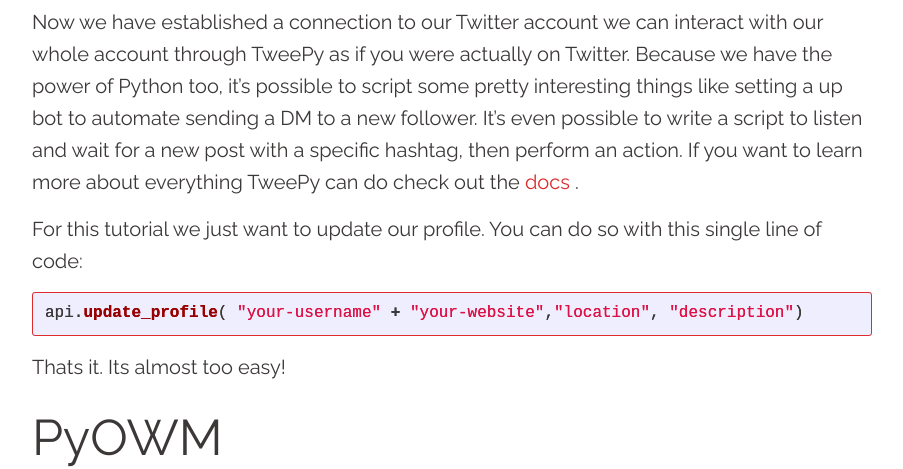
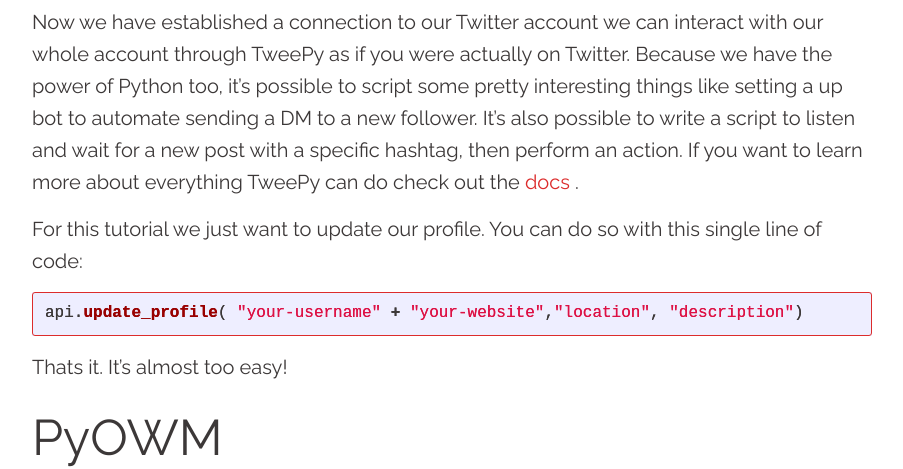
Before and after one commit to chiubaca/chiubaca.github.io, a Jekyll site: the page built from _posts/2017-01-24-lightning-tutorial-twitter-emoji-weather-forecast.md, in a window 1280 px wide and 900 px high, scrolled down 1628 px. Shown: the part 250-719 px from the top of the window, without its empty margins (188-1091 px from the left). Built offline with Jekyll 4.4.1, drawn with Linux system fonts in a browser that asks for light colours; comment, search, counter and statistics services are not loaded; some of the changed text lies outside the part shown.

Commit message:
Update 2017-01-24-lightning-tutorial-twitter-emoji-weather-forecast.md

````diff
--- a/_posts/2017-01-24-lightning-tutorial-twitter-emoji-weather-forecast.md
+++ b/_posts/2017-01-24-lightning-tutorial-twitter-emoji-weather-forecast.md
@@ -52,14 +52,14 @@
 
 ## Updating Your Profile Using TweePy
 
-Now we have established a connection to our Twitter account we can interact with our whole account through TweePy as if you were actually on Twitter. Because we have the power of Python too, it's possible to script some pretty interesting things like setting a up bot to automate sending a DM to a new follower. It's even possible to write a script to listen and wait for a new post with a specific hashtag, then perform an action. If you want to learn more about everything TweePy can do check out the [docs]() .
+Now we have established a connection to our Twitter account we can interact with our whole account through TweePy as if you were actually on Twitter. Because we have the power of Python too, it's possible to script some pretty interesting things like setting a up bot to automate sending a DM to a new follower. It's also possible to write a script to listen and wait for a new post with a specific hashtag, then perform an action. If you want to learn more about everything TweePy can do check out the [docs]() .
 
 For this tutorial we just want to update our profile. You can do so with this single line of code:
 
 ```python
 api.update_profile( "your-username" + "your-website","location", "description")
 ```
-Thats it. Its almost too easy!
+Thats it. It's almost too easy!
 
 # PyOWM
 
````
Also changed, not shown: other parts of _posts/2017-01-24-lightning-tutorial-twitter-emoji-weather-forecast.md (+2 -2 lines).
